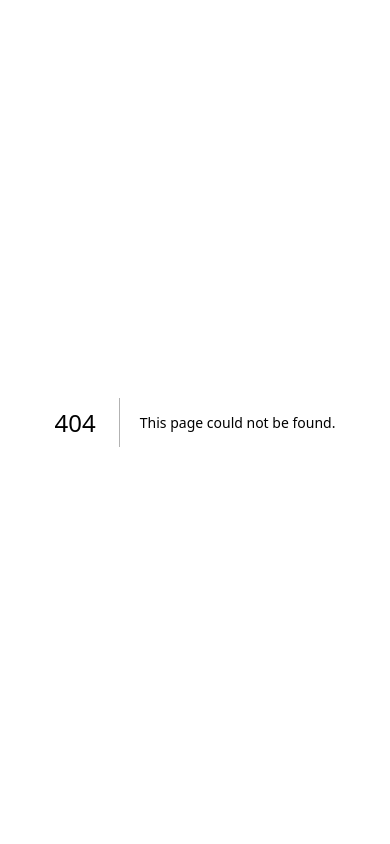
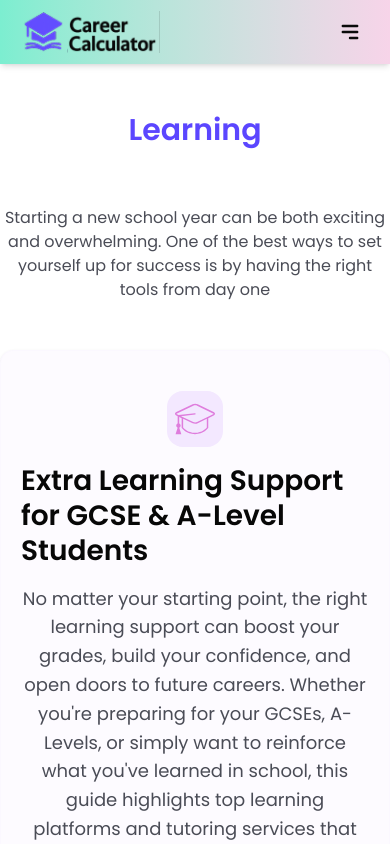
Before and after one commit to backbencherstudio/edisemin-client, a Next.js app: page /learning in a window 390 px wide. Before the commit this address had no page. Shown: the top 844 px of the page. Built offline with nearby package versions, Linux system fonts and the light colour scheme.

Commit message:
responsive done

```diff
--- /dev/null
+++ b/app/(client)/learning/page.tsx
@@ -0,0 +1,23 @@
+import ReusableBanner from "@/app/_components/reusable-banner";
+import ReusableHeading from "@/app/_components/reusable-heading";
+import React from "react";
+
+export default function Learning() {
+  return (
+    <div>
+      <ReusableHeading
+        title=""
+        title2="Learning"
+        description=""
+        description2="Starting a new school year can be both exciting and overwhelming. One of the best ways to set yourself up for success is by having the right tools from day one"
+      />
+      <div>
+        <ReusableBanner
+          title="Extra Learning Support for GCSE & A-Level Students"
+          subTitle="No matter your starting point, the right learning support can boost your grades, build your confidence, and open doors to future careers. Whether you're preparing for your GCSEs, A-Levels, or simply want to reinforce what you've learned in school, this guide highlights top learning platforms and tutoring services that can help."
+        />
+      </div>
+      <div className="my-16">{/* <StudyCategories /> */}</div>
+    </div>
+  );
+}
--- /dev/null
+++ b/app/(client)/school-supplies/_components/final-thoughts.tsx
@@ -0,0 +1,21 @@
+import React from "react";
+import ThoaghtsHero from "./thoaghts-hero";
+
+export default function FinalThoughts() {
+  return (
+    <div className="container">
+      <div className=" flex flex-col justify-center items-center gap-2 text-center mb-10">
+        <h2 className="text-[#070707] text-2xl md:text-[32px] font-semibold leading-[126%]">
+          Final Thoughts
+        </h2>
+        <p className="text-[#4A4C56] md:text-lg leading-[160%] max-w-7xl">
+          Being well-prepared doesn&apos;t mean spending a fortune it means
+          being smart with what you buy. Investing in the right school supplies
+          can make your study time more effective and reduce stress during busy
+          exam seasons.
+        </p>
+      </div>
+      <ThoaghtsHero />
+    </div>
+  );
+}
--- /dev/null
+++ b/app/(client)/school-supplies/_components/thoaghts-hero.tsx
@@ -0,0 +1,24 @@
+import CalculatorIcon from "@/public/icons/calculator-icon";
+import Link from "next/link";
+
+export default function ThoaghtsHero() {
+  return (
+    <section className="w-full bg-gradient-to-br from-[#CEE3E9] via-[#ffff] to-[#EFD2E9] py-16 sm:py-28 rounded-[24px] px-6 sm:px-12 lg:px-24 text-center">
+      <h2 className="text-xl sm:text-2xl md:text-[28px] font-semibold text-[#070707] leading-[126%]">
+        Need help choosing the right subjects for your future career?
+      </h2>
+      <p className="mt-4 text-[#4A4C56] max-w-2xl mx-auto text-sm sm:text-base">
+        Use our free Career Path Calculator to explore your options!
+      </p>
+      <div className="mt-6 flex flex-col sm:flex-row justify-center items-center gap-4 sm:gap-6">
+        <Link
+          href="/subject-selection"
+          className="bg-[#5B46FF] text-white font-semibold px-6 py-2 rounded-full hover:bg-[#4532cc] transition-all cursor-pointer flex items-center gap-2"
+        >
+          <CalculatorIcon className="w-5 h-5" />
+          Try Career Calculator
+        </Link>
+      </div>
+    </section>
+  );
+}
--- a/app/(client)/school-supplies/page.tsx
+++ b/app/(client)/school-supplies/page.tsx
@@ -2,6 +2,7 @@ import ReusableBanner from "@/app/_components/reusable-banner";
 import ReusableHeading from "@/app/_components/reusable-heading";
 import React from "react";
 import StudyCategories from "./_components/study-category";
+import FinalThoughts from "./_components/final-thoughts";
 
 export default function SchoolSupplies() {
   return (
@@ -22,6 +23,10 @@ export default function SchoolSupplies() {
       <div className="my-16">
         <StudyCategories />
       </div>
+
+      <div className="mb-16">
+        <FinalThoughts />
+      </div>
     </div>
   );
 }
--- a/app/_components/reusable-banner.tsx
+++ b/app/_components/reusable-banner.tsx
@@ -8,14 +8,14 @@ interface IProps {
 
 export default function ReusableBanner({ title, subTitle }: IProps) {
   return (
-    <div className="container flex flex-col justify-center items-center">
-      <div className="bg-[#F3E8FF] p-2 rounded-2xl">
+    <div className="container flex flex-col justify-center items-center bg-[#F3E8FF33] rounded-xl border border-[#F3E8FF33] shadow-sm">
+      <div className="bg-[#F3E8FF] p-2 rounded-2xl mt-10">
         <CapIcon className="w-10 h-10" />
       </div>
-      <h2 className="font-semibold text-[28px] leading-[126%] text-[#070707] my-4">
+      <h2 className="font-semibold text-[28px] leading-[126%] text-[#070707] my-4 ">
         {title}
       </h2>
-      <p className="text-[#4A4C56] text-lg leading-[160%] max-w-3xl text-center">
+      <p className="text-[#4A4C56] text-lg leading-[160%] max-w-3xl text-center mb-10">
         {subTitle}
       </p>
     </div>
```
